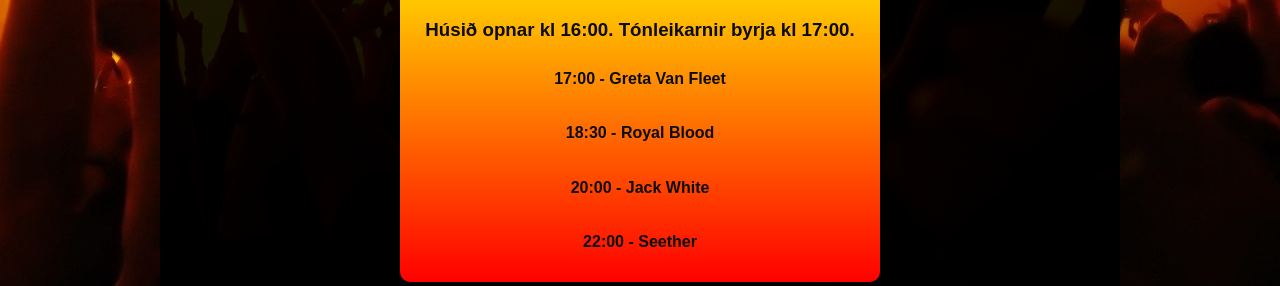
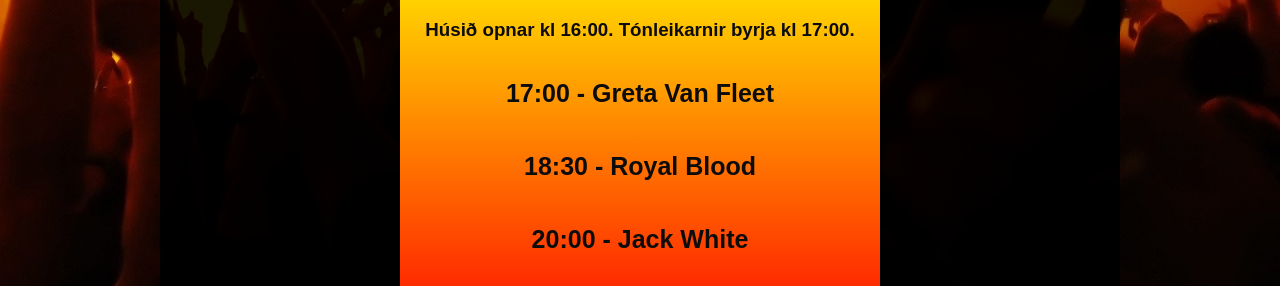
Before and after one commit to lalliskari/VEF-Lokaverkefni, a plain HTML site: page docs/Lokaverkefni.html in a window 1280 px wide. Shown: the part 469-755 px from the top of the page. Drawn offline with Linux system fonts and the light colour scheme.

Commit message:
h2 breyting

```diff
--- a/docs/dagskra.css
+++ b/docs/dagskra.css
@@ -11,7 +11,7 @@
 
 }
 .dagskra h2 {
-    line-height: 2;
+    line-height: 1.5;
 }
 
 @media only screen and (min-width: 0em) and (max-width: 37.5em) {
--- a/docs/sida.css
+++ b/docs/sida.css
@@ -65,6 +65,7 @@ body
   border-radius: 10px;
   margin-top: 7em;
 }
+
 .lagalisti
 {
   justify-content: center;
@@ -80,6 +81,9 @@ div
 p
 {
 	font-size: 20px;
+}
+.container h2{
+  font-size: 25px;
 }
 .center
 {
```
